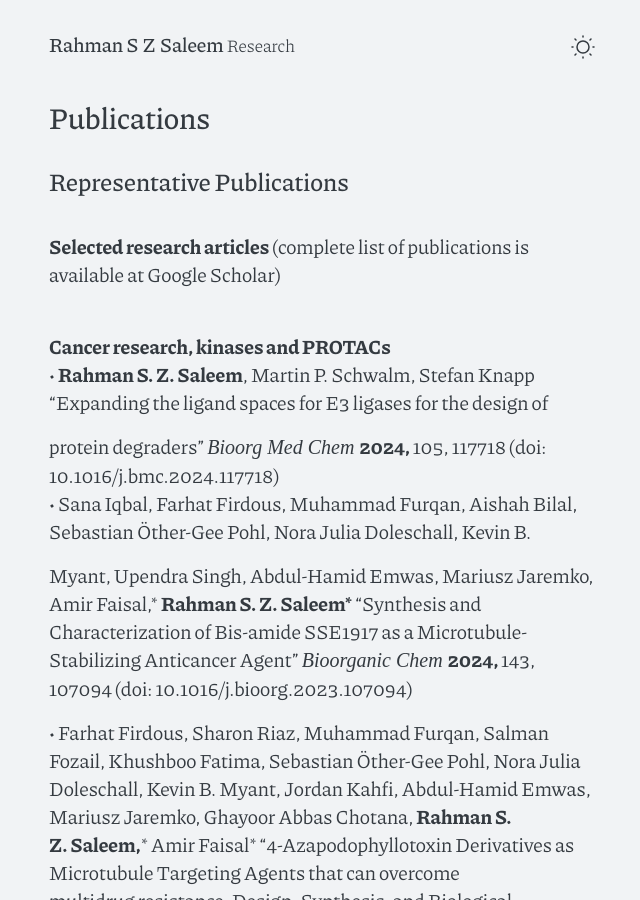
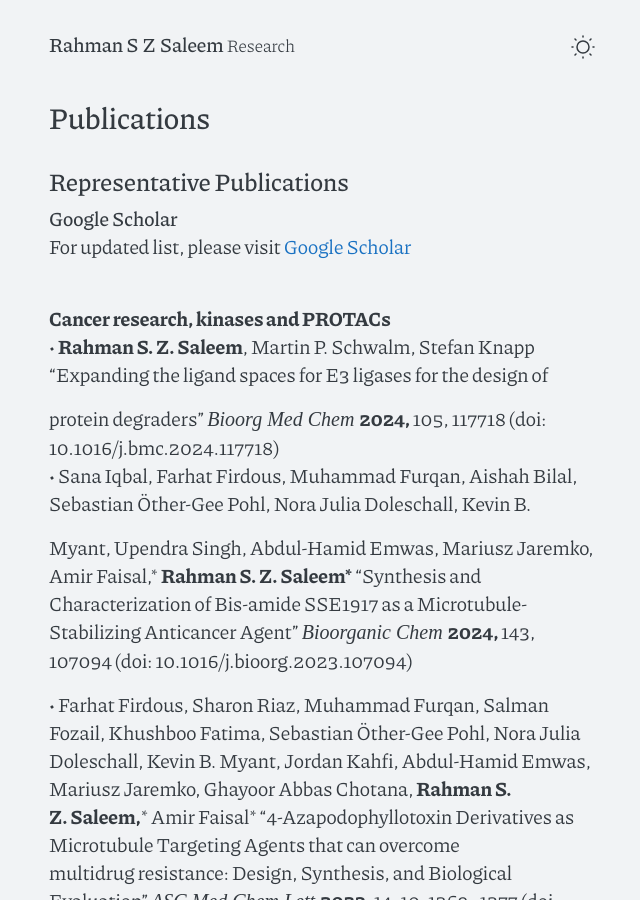
Before and after one commit to rahmanszsaleem/rahmanszsaleem.github.io, a Jekyll site: the page publication.html, which Jekyll copies as it is, in a window 1280 px wide and 900 px high. Shown: the whole window, without its empty margins (318-958 px from the left). Built offline with Jekyll 4.4.1, drawn with Linux system fonts in a browser that asks for light colours; some web fonts are replaced.

Commit message:
Update publication.html

```diff
--- a/publication.html
+++ b/publication.html
@@ -54,8 +54,7 @@
   <div>
     <a class="site-title" href="https://rahmanszsaleem.github.io/">Rahman S Z Saleem</a>
     <small>
-
-      Research
+            Research
 
     </small>
   </div>
@@ -70,9 +69,11 @@
 </div>
 
 
+<a class="site-title" href="https://scholar.google.com.pk/citations?hl=en&user=dGv6WBMAAAAJ&view_op=list_works&sortby=pubdate">Google Scholar</a>
 
 
-<div style="page-break-before:always; page-break-after:always"><div><p><b> <br/>Selected research articles </b>(complete list of publications is available at Google Scholar) <br/></p>
+<div style="page-break-before:always; page-break-after:always"><div>
+<p>For updated list, please visit <a href="https://scholar.google.com.pk/citations?hl=en&user=dGv6WBMAAAAJ&view_op=list_works&sortby=pubdate">Google Scholar</a> </p>
 <p><b> <br/>Cancer research, kinases and PROTACs <br/></b>&#8226; <b>Rahman S. Z. Saleem</b>, Martin P. Schwalm, Stefan Knapp &#8220;Expanding the ligand spaces for E3 ligases for the design of <br/></p>
 <p>protein degraders&#8221; <i>Bioorg Med Chem <b></b></i><b>2024, </b>105, 117718<b> </b>(doi: 10.1016/j.bmc.2024.117718) <br/>&#8226; Sana Iqbal, Farhat Firdous, Muhammad Furqan, Aishah Bilal, Sebastian &#214;ther-Gee Pohl, Nora Julia Doleschall, Kevin B. <br/></p>
 <p>Myant, Upendra Singh, Abdul-Hamid Emwas, Mariusz Jaremko, Amir Faisal,* <b>Rahman S. Z. Saleem*</b> &#8220;Synthesis and <br/>Characterization of Bis-amide SSE1917 as a Microtubule-Stabilizing Anticancer Agent&#8221; <i>Bioorganic Chem <b></b></i><b>2024, </b>143, <br/>107094<b> </b>(doi: 10.1016/j.bioorg.2023.107094) <br/></p>
```
